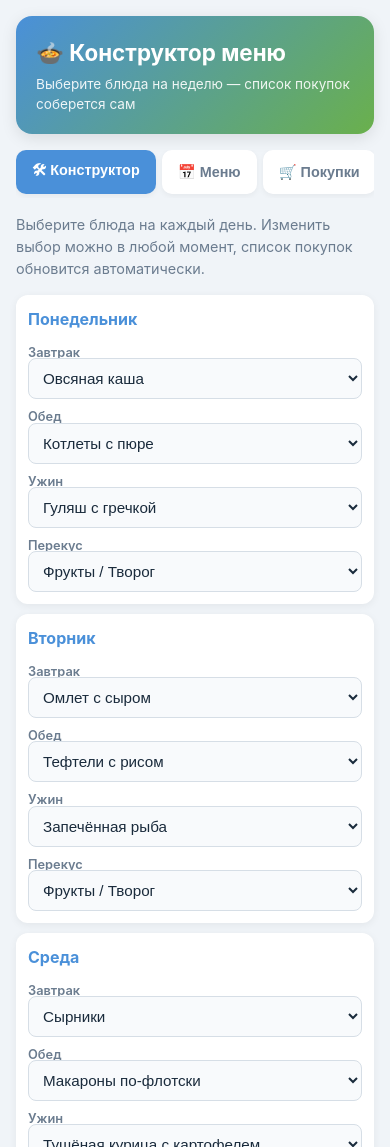
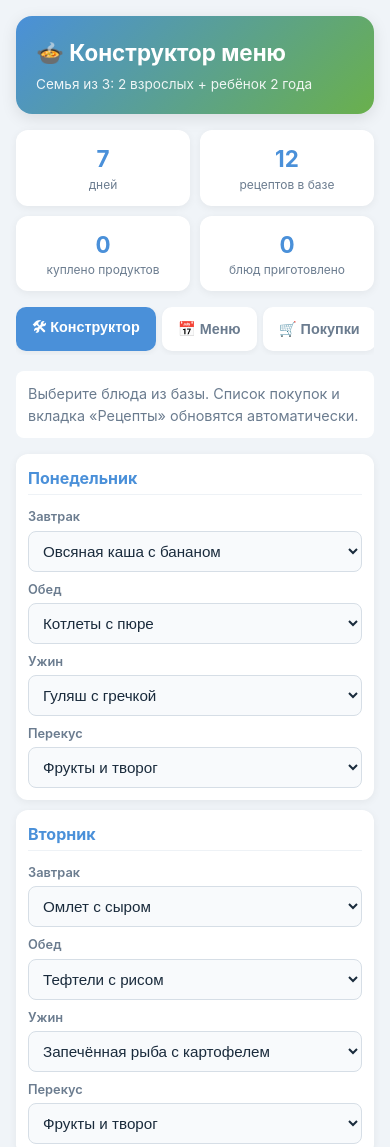
Before and after one commit to foxmaksim92-sketch/cooking-menu, a plain HTML site: page index.html in a window 390 px wide. Shown: the top 1147 px of the page. Drawn offline with Linux system fonts and the light colour scheme.

Commit message:
Update index.html
1

```diff
--- a/index.html
+++ b/index.html
@@ -6,7 +6,7 @@
 <meta name="theme-color" content="#4a90d9">
 <meta name="apple-mobile-web-app-capable" content="yes">
 <meta name="apple-mobile-web-app-status-bar-style" content="black-translucent">
-<title>Меню и Рецепты</title>
+<title>Конструктор меню и рецепты</title>
 <link rel="manifest" href="manifest.json">
 <style>
   * { margin: 0; padding: 0; box-sizing: border-box; -webkit-tap-highlight-color: transparent; }
@@ -16,6 +16,7 @@
     color: #1a2b3c;
     padding: calc(16px + env(safe-area-inset-top)) 16px calc(16px + env(safe-area-inset-bottom)) 16px;
     line-height: 1.5;
+    overscroll-behavior-y: none;
   }
   .container { max-width: 800px; margin: 0 auto; }
 
@@ -29,6 +30,22 @@
   }
   header h1 { font-size: 1.4rem; margin-bottom: 4px; }
   header p { opacity: 0.9; font-size: 0.85rem; }
+
+  .stats {
+    display: grid;
+    grid-template-columns: repeat(2, 1fr);
+    gap: 10px;
+    margin-bottom: 16px;
+  }
+  .stat-card {
+    background: #fff;
+    border-radius: 12px;
+    padding: 12px;
+    text-align: center;
+    box-shadow: 0 2px 8px rgba(0,0,0,0.06);
+  }
+  .stat-card .num { font-size: 1.4rem; font-weight: 700; color: #4a90d9; }
+  .stat-card .label { font-size: 0.75rem; color: #6b7c8f; }
 
   .tabs {
     display: flex;
@@ -69,7 +86,7 @@
     grid-template-columns: 1fr;
     gap: 8px;
   }
-  .builder-row h4 { color: #4a90d9; font-size: 1rem; margin-bottom: 4px; }
+  .builder-row h4 { color: #4a90d9; font-size: 1rem; margin-bottom: 4px; border-bottom: 1px solid #eef2f6; padding-bottom: 4px; }
   .builder-row select {
     width: 100%;
     padding: 10px;
@@ -80,7 +97,7 @@
     color: #1a2b3c;
     outline: none;
   }
-  .builder-row label { font-size: 0.8rem; color: #6b7c8f; font-weight: 600; margin-bottom: -4px; display: block; }
+  .builder-row label { font-size: 0.8rem; color: #6b7c8f; font-weight: 600; margin-bottom: 4px; display: block; }
 
   /* Меню */
   .days { display: grid; grid-template-columns: 1fr; gap: 12px; }
@@ -91,10 +108,13 @@
     box-shadow: 0 2px 8px rgba(0,0,0,0.06);
     border-left: 4px solid #4a90d9;
   }
-  .day-card h3 { font-size: 1rem; margin-bottom: 10px; color: #4a90d9; border-bottom: 1px solid #eef2f6; padding-bottom: 6px; }
-  .meal-item { margin-bottom: 8px; font-size: 0.95rem; }
-  .meal-item b { color: #6b7c8f; font-size: 0.85rem; display: block; }
-  .meal-item span { font-weight: 500; }
+  .day-card h3 { font-size: 1rem; margin-bottom: 12px; color: #4a90d9; border-bottom: 1px solid #eef2f6; padding-bottom: 6px; }
+  .meal { margin-bottom: 10px; font-size: 0.95rem; display: flex; align-items: flex-start; }
+  .meal b { color: #1a2b3c; display: block; margin-bottom: 2px; font-size: 0.85rem; color: #6b7c8f;}
+  .meal .dish-text { flex: 1; font-weight: 500; }
+  .meal.done { text-decoration: line-through; opacity: 0.45; }
+  .meal input { margin-right: 12px; margin-top: 4px; cursor: pointer; flex-shrink: 0; width: 20px; height: 20px; }
+  .meal label { cursor: pointer; display: flex; flex-direction: column; }
 
   /* Покупки */
   .shop-grid { display: grid; grid-template-columns: 1fr; gap: 12px; }
@@ -105,25 +125,27 @@
     box-shadow: 0 2px 8px rgba(0,0,0,0.06);
   }
   .shop-cat h3 { font-size: 0.95rem; margin-bottom: 10px; padding-bottom: 6px; border-bottom: 2px solid #eef2f6; color: #4a90d9; }
-  .shop-item { display: flex; align-items: flex-start; font-size: 0.95rem; padding: 6px 0; }
+  .shop-item { display: flex; align-items: flex-start; font-size: 0.95rem; padding: 8px 0; }
   .shop-item input { margin-right: 12px; margin-top: 2px; cursor: pointer; width: 20px; height: 20px; flex-shrink: 0; }
   .shop-item.done label { text-decoration: line-through; opacity: 0.45; }
-  .shop-item label { cursor: pointer; flex: 1; display: flex; justify-content: space-between; }
-  .shop-item .qty { color: #8a9bb0; font-size: 0.8rem; margin-left: 8px; }
+  .shop-item label { cursor: pointer; flex: 1; display: flex; justify-content: space-between; align-items: flex-start; }
+  .shop-item .qty { color: #8a9bb0; font-size: 0.8rem; margin-left: 8px; text-align: right; flex-shrink: 0; max-width: 45%; }
+  .shop-item .name-text { flex: 1; }
 
   .progress-wrap { background: #fff; border-radius: 12px; padding: 16px; margin-bottom: 16px; box-shadow: 0 2px 8px rgba(0,0,0,0.06); }
   .progress-bar { height: 10px; background: #eef2f6; border-radius: 6px; overflow: hidden; margin-top: 8px; }
   .progress-fill { height: 100%; background: linear-gradient(90deg, #4a90d9, #6ab04c); width: 0%; transition: width 0.3s; }
 
   .action-btn {
-    background: #fff; border: 1px solid #d6dee6; padding: 10px 16px; border-radius: 8px; cursor: pointer; font-size: 0.85rem; color: #6b7c8f; width: 100%; margin-top: 10px; font-weight: 600;
+    background: #fff; border: 1px solid #d6dee6; padding: 10px 16px; border-radius: 8px; cursor: pointer; font-size: 0.85rem; color: #6b7c8f; width: 100%; margin-top: 10px; font-weight: 600; transition: 0.2s;
   }
   .action-btn:hover { border-color: #4a90d9; color: #4a90d9; }
   .action-btn.danger { border-color: #ff6b6b; color: #ff6b6b; }
 
   /* Рецепты */
+  .recipes-grid { display: grid; grid-template-columns: 1fr; gap: 12px; }
   .recipe-card {
-    background: #fff; border-radius: 12px; padding: 16px; box-shadow: 0 2px 8px rgba(0,0,0,0.06); border-top: 4px solid #6ab04c; margin-bottom: 12px;
+    background: #fff; border-radius: 12px; padding: 16px; box-shadow: 0 2px 8px rgba(0,0,0,0.06); border-top: 4px solid #6ab04c;
   }
   .recipe-card h3 { font-size: 1.05rem; margin-bottom: 12px; color: #4a90d9; }
   .recipe-card .ingredients { background: #f8fafc; padding: 12px; border-radius: 8px; font-size: 0.85rem; margin-bottom: 12px; border-left: 3px solid #6ab04c; }
@@ -132,9 +154,10 @@
   .recipe-card ol li { margin-bottom: 6px; }
 
   @media (min-width: 600px) {
-    .builder-row { grid-template-columns: 1fr 1fr 1fr; align-items: end; }
-    .builder-row h4 { grid-column: 1 / -1; margin-bottom: 0; }
-    .days, .shop-grid { grid-template-columns: repeat(auto-fit, minmax(300px, 1fr)); }
+    .stats { grid-template-columns: repeat(4, 1fr); }
+    .builder-row { grid-template-columns: repeat(2, 1fr); align-items: end; }
+    .builder-row h4 { grid-column: 1 / -1; }
+    .days, .shop-grid, .recipes-grid { grid-template-columns: repeat(auto-fit, minmax(300px, 1fr)); }
   }
 </style>
 </head>
@@ -143,8 +166,15 @@
 
   <header>
     <h1>🍲 Конструктор меню</h1>
-    <p>Выберите блюда на неделю — список покупок соберется сам</p>
+    <p>Семья из 3: 2 взрослых + ребёнок 2 года</p>
   </header>
+
+  <div class="stats">
+    <div class="stat-card"><div class="num">7</div><div class="label">дней</div></div>
+    <div class="stat-card"><div class="num">12</div><div class="label">рецептов в базе</div></div>
+    <div class="stat-card"><div class="num" id="statBought">0</div><div class="label">куплено продуктов</div></div>
+    <div class="stat-card"><div class="num" id="statMeals">0</div><div class="label">блюд приготовлено</div></div>
+  </div>
 
   <div class="tabs">
     <button class="tab active" data-panel="builder">🛠 Конструктор</button>
@@ -155,11 +185,11 @@
 
   <!-- КОНСТРУКТОР -->
   <div class="panel active" id="panel-builder">
-    <div style="margin-bottom: 16px; font-size: 0.9rem; color: #6b7c8f;">
-      Выберите блюда на каждый день. Изменить выбор можно в любой момент, список покупок обновится автоматически.
+    <div style="margin-bottom: 16px; font-size: 0.9rem; color: #6b7c8f; background:#fff; padding:12px; border-radius:8px;">
+      Выберите блюда из базы. Список покупок и вкладка «Рецепты» обновятся автоматически.
     </div>
     <div id="builder-container"></div>
-    <button class="action-btn" id="resetWeekBtn">🔄 Сбросить меню на неделю (вернуть по умолчанию)</button>
+    <button class="action-btn danger" id="resetWeekBtn">🔄 Вернуть меню по умолчанию</button>
   </div>
 
   <!-- МЕНЮ -->
@@ -171,135 +201,67 @@
   <div class="panel" id="panel-shopping">
     <div class="progress-wrap">
       <div style="display:flex;justify-content:space-between;align-items:center;">
-        <b>Прогресс покупок</b>
+        <b>Прогресс закупки</b>
         <span id="shopProgressText" style="font-size:0.9rem;color:#6b7c8f;">0 / 0</span>
       </div>
       <div class="progress-bar"><div class="progress-fill" id="shopProgressFill"></div></div>
-      <button class="action-btn" id="resetShop">Сбросить купленные продукты</button>
+      <button class="action-btn" id="resetShop">Снять все галочки с продуктов</button>
     </div>
     <div class="shop-grid" id="shopping"></div>
   </div>
 
   <!-- РЕЦЕПТЫ -->
   <div class="panel" id="panel-recipes">
-    <div id="recipes"></div>
+    <div class="recipes-grid" id="recipes"></div>
   </div>
 
 </div>
 
 <script>
-  // ---------- БАЗА ДАННЫХ РЕЦЕПТОВ ----------
+  // ---------- БАЗА РЕЦЕПТОВ ----------
   const recipeDB = [
-    {
-      id: "kotleti",
-      name: "Котлеты с пюре",
-      category: "обед",
-      ingredients: ["Фарш 600г", "Лук 1шт", "Яйцо 1шт", "Хлеб 2ломтя", "Молоко 100мл", "Картофель 800г", "Сливочное масло 30г"],
-      steps: ["Хлеб замочить в молоке.", "Смешать фарш, лук, яйцо, хлеб и соль.", "Обжарить котлеты по 3-4 мин, потушить 10 мин под крышкой.", "Картофель отварить и размять с молоком и маслом."]
-    },
-    {
-      id: "tefteli",
-      name: "Тефтели с рисом",
-      category: "обед",
-      ingredients: ["Фарш 600г", "Рис 100г", "Лук 1шт", "Яйцо 1шт", "Томатная паста 2ст.л", "Сметана 3ст.л"],
-      steps: ["Рис отварить до полуготовности.", "Смешать фарш, рис, лук, яйцо.", "Сформировать шарики и обжарить.", "Залить соусом (паста+сметана+вода) и тушить 25 мин."]
-    },
-    {
-      id: "gulyash",
-      name: "Гуляш с гречкой",
-      category: "обед",
-      ingredients: ["Говядина 700г", "Лук 1шт", "Морковь 1шт", "Томатная паста 2ст.л", "Мука 1ст.л", "Сметана 2ст.л", "Гречка 250г"],
-      steps: ["Мясо обжарить до румяности.", "Добавить лук и морковь.", "Всыпать муку, добавить пасту и воду. Тушить 45 мин.", "Гречку отварить отдельно."]
-    },
-    {
-      id: "pasta_flotski",
-      name: "Макароны по-флотски",
-      category: "обед",
-      ingredients: ["Макароны 400г", "Фарш 500г", "Лук 1шт"],
-      steps: ["Отварить макароны.", "Обжарить фарш с луком.", "Смешать и потушить 5 минут."]
-    },
-    {
-      id: "riba",
-      name: "Запечённая рыба",
-      category: "ужин",
-      ingredients: ["Рыба 700г", "Картофель 800г", "Лук 1шт", "Морковь 1шт", "Сметана 3ст.л"],
-      steps: ["Картофель нарезать дольками и запекать 20 мин при 200C.", "Рыбу смазать сметаной, положить лук и морковь сверху.", "Запекать еще 20 минут."]
-    },
-    {
-      id: "kurica_tushenaya",
-      name: "Тушёная курица с картофелем",
-      category: "ужин",
-      ingredients: ["Курица 700г", "Картофель 500г", "Лук 1шт", "Морковь 1шт", "Томатная паста 1ст.л"],
-      steps: ["Курицу обжарить.", "Добавить лук и морковь.", "Положить картофель, пасту и воду. Тушить 30-40 мин."]
-    },
-    {
-      id: "shangi",
-      name: "Шаньги с картофелем",
-      category: "обед",
-      ingredients: ["Мука 500г", "Молоко 250мл", "Дрожжи 7г", "Сахар 1ст.л", "Яйцо 1шт", "Масло 50г", "Картофель 800г", "Сметана 3ст.л"],
-      steps: ["Замесить дрожжевое тесто, дать подойти.", "Сделать пюре.", "Раскатать лепешки, выложить пюре.", "Выпекать при 200C 15-20 мин."]
-    },
-    {
-      id: "kotlety_grachka",
-      name: "Котлеты с гречкой",
-      category: "ужин",
-      ingredients: ["Фарш 500г", "Лук 1шт", "Яйцо 1шт", "Гречка 200г"],
-      steps: ["Сделать фарш, сформировать котлеты.", "Обжарить и потушить.", "Отварить гречку."]
-    },
-    {
-      id: "omlet",
-      name: "Омлет с сыром",
-      category: "завтрак",
-      ingredients: ["Яйца 3шт", "Молоко 100мл", "Сыр 50г"],
-      steps: ["Взбить яйца с молоком.", "Вылить на сковороду, посыпать сыром.", "Готовить под крышкой 5 мин."]
-    },
-    {
-      id: "syrniki",
-      name: "Сырники",
-      category: "завтрак",
-      ingredients: ["Творог 400г", "Яйцо 1шт", "Мука 3ст.л", "Сахар 1ст.л"],
-      steps: ["Смешать творог, яйцо, муку, сахар.", "Сформировать сырники.", "Обжарить или запечь."]
-    },
-    {
-      id: "ovsyanaya",
-      name: "Овсяная каша",
-      category: "завтрак",
-      ingredients: ["Овсянка 200г", "Молоко 500мл", "Банан 1шт"],
-      steps: ["Сварить овсянку на молоке.", "Добавить нарезанный банан."]
-    },
-    {
-      id: "frukti",
-      name: "Фрукты / Творог",
-      category: "перекус",
-      ingredients: ["Яблоки 1кг", "Бананы 1кг", "Творог 500г"],
-      steps: ["Просто нарезать и подать."]
-    }
+    // ЗАВТРАКИ
+    { id: "ovsyanaya", name: "Овсяная каша с бананом", category: "завтрак", ingredients: ["Овсянка 200г", "Молоко 500мл", "Банан 1шт"], steps: ["Сварить овсянку на молоке.", "Добавить нарезанный банан."] },
+    { id: "omlet", name: "Омлет с сыром", category: "завтрак", ingredients: ["Яйца 3шт", "Молоко 100мл", "Сыр 50г"], steps: ["Взбить яйца с молоком.", "Вылить на сковороду, посыпать сыром.", "Готовить под крышкой 5 мин."] },
+    { id: "syrniki", name: "Сырники", category: "завтрак", ingredients: ["Творог 400г", "Яйцо 1шт", "Мука 3ст.л", "Сахар 1ст.л"], steps: ["Смешать ингредиенты.", "Сформировать сырники.", "Обжарить или запечь."] },
+
+    // ОБЕДЫ / УЖИНЫ
+    { id: "kotleti", name: "Котлеты с пюре", category: "обед", ingredients: ["Фарш 600г", "Лук 1шт", "Яйцо 1шт", "Хлеб 2ломтя", "Молоко 100мл", "Картофель 800г", "Сливочное масло 30г"], steps: ["Хлеб замочить в молоке.", "Смешать фарш, лук, яйцо, хлеб.", "Обжарить, потушить 10 мин.", "Картофель отварить и размять."] },
+    { id: "tefteli", name: "Тефтели с рисом", category: "обед", ingredients: ["Фарш 600г", "Рис 100г", "Лук 1шт", "Яйцо 1шт", "Томатная паста 2ст.л", "Сметана 3ст.л"], steps: ["Рис отварить до полуготовности.", "Смешать с фаршем.", "Залить соусом и тушить 25 мин."] },
+    { id: "gulyash", name: "Гуляш с гречкой", category: "обед", ingredients: ["Говядина 700г", "Лук 1шт", "Морковь 1шт", "Томатная паста 2ст.л", "Мука 1ст.л", "Сметана 2ст.л", "Гречка 250г"], steps: ["Мясо обжарить.", "Добавить лук, морковь, пасту, воду. Тушить 45 мин.", "Гречку отварить."] },
+    { id: "pasta_flotski", name: "Макароны по-флотски", category: "обед", ingredients: ["Макароны 400г", "Фарш 500г", "Лук 1шт"], steps: ["Отварить макароны.", "Обжарить фарш с луком.", "Смешать."] },
+    { id: "riba", name: "Запечённая рыба с картофелем", category: "ужин", ingredients: ["Рыба 700г", "Картофель 800г", "Лук 1шт", "Морковь 1шт", "Сметана 3ст.л"], steps: ["Картофель запекать 20 мин при 200C.", "Рыбу смазать сметаной, добавить овощи.", "Запекать еще 20 мин."] },
+    { id: "kurica_tushenaya", name: "Тушёная курица с картофелем", category: "ужин", ingredients: ["Курица 700г", "Картофель 500г", "Лук 1шт", "Морковь 1шт", "Томатная паста 1ст.л"], steps: ["Курицу обжарить.", "Добавить овощи.", "Тушить 30-40 мин."] },
+    { id: "shangi", name: "Шаньги с картофелем", category: "обед", ingredients: ["Мука 500г", "Молоко 250мл", "Дрожжи 7г", "Сахар 1ст.л", "Яйцо 1шт", "Масло 50г", "Картофель 800г", "Сметана 3ст.л"], steps: ["Замесить тесто.", "Сделать пюре.", "Раскатать, выложить пюре.", "Выпекать при 200C 15-20 мин."] },
+    { id: "kotlety_grachka", name: "Котлеты с гречкой", category: "ужин", ingredients: ["Фарш 500г", "Лук 1шт", "Яйцо 1шт", "Гречка 200г"], steps: ["Сделать фарш.", "Обжарить.", "Отварить гречку."] },
+
+    // ПЕРЕКУСЫ
+    { id: "frukti", name: "Фрукты и творог", category: "перекус", ingredients: ["Яблоки 1кг", "Бананы 1кг", "Творог 500г", "Кефир 1л"], steps: ["Нарезать и подать."] }
   ];
 
-  // Меню по умолчанию (ID блюд)
   const defaultWeek = {
     "Понедельник": { "Завтрак": "ovsyanaya", "Обед": "kotleti", "Ужин": "gulyash", "Перекус": "frukti" },
     "Вторник": { "Завтрак": "omlet", "Обед": "tefteli", "Ужин": "riba", "Перекус": "frukti" },
     "Среда": { "Завтрак": "syrniki", "Обед": "pasta_flotski", "Ужин": "kurica_tushenaya", "Перекус": "frukti" },
-    "Четверг": { "Завтрак": "ovsyanaya", "Обед": "kotleti", "Ужин": "kotleti_grachka", "Перекус": "frukti" },
+    "Четверг": { "Завтрак": "ovsyanaya", "Обед": "kotleti", "Ужин": "kotlety_grachka", "Перекус": "frukti" },
     "Пятница": { "Завтрак": "omlet", "Обед": "riba", "Ужин": "tefteli", "Перекус": "frukti" },
     "Суббота": { "Завтрак": "syrniki", "Обед": "shangi", "Ужин": "pasta_flotski", "Перекус": "frukti" },
-    "Воскресенье": { "Завтрак": "ovsyanaya", "Обед": "kurica_tushenaya", "Ужин": "kotleti_grachka", "Перекус": "frukti" }
+    "Воскресенье": { "Завтрак": "ovsyanaya", "Обед": "kurica_tushenaya", "Ужин": "kotlety_grachka", "Перекус": "frukti" }
   };
 
   const daysOfWeek = ["Понедельник", "Вторник", "Среда", "Четверг", "Пятница", "Суббота", "Воскресенье"];
   const mealTypes = ["Завтрак", "Обед", "Ужин", "Перекус"];
 
-  // Хранилище
+  // Загрузка состояния
   let currentWeek = JSON.parse(localStorage.getItem('app_week_menu')) || JSON.parse(JSON.stringify(defaultWeek));
   let shopState = JSON.parse(localStorage.getItem('app_shops')) || {};
+  let mealState = JSON.parse(localStorage.getItem('app_meals')) || {};
 
-  // ---------- ВСПОМОГАТЕЛЬНЫЕ ФУНКЦИИ ----------
   function getRecipeById(id) {
     return recipeDB.find(r => r.id === id) || { name: "Не выбрано", ingredients: [], steps: [] };
   }
 
-  // ---------- РЕНДЕР КОНСТРУКТОРА ----------
+  // ---------- КОНСТРУКТОР ----------
   function renderBuilder() {
     const container = document.getElementById('builder-container');
     container.innerHTML = '';
@@ -311,7 +273,6 @@
 
       mealTypes.forEach(meal => {
         const selectedId = currentWeek[day][meal];
-        // Фильтруем рецепты по категории (или показываем все, если перекус)
         let options = recipeDB;
         if (meal === 'Завтрак') options = recipeDB.filter(r => r.category === 'завтрак');
         else if (meal === 'Обед') options = recipeDB.filter(r => r.category === 'обед' || r.category === 'ужин');
@@ -330,7 +291,6 @@
       container.appendChild(row);
     });
 
-    // Обработчик изменения селектов
     container.querySelectorAll('select').forEach(sel => {
       sel.addEventListener('change', (e) => {
         const day = e.target.dataset.day;
@@ -341,68 +301,74 @@
     });
   }
 
-  // ---------- РЕНДЕР МЕНЮ ----------
+  // ---------- МЕНЮ (С ЧЕКБОКСАМИ) ----------
   function renderMenu() {
     const daysEl = document.getElementById('days');
     daysEl.innerHTML = '';
 
-    daysOfWeek.forEach(day => {
+    daysOfWeek.forEach((day, di) => {
       const card = document.createElement('div');
       card.className = 'day-card';
       let html = `<h3>${day}</h3>`;
 
-      mealTypes.forEach(meal => {
+      mealTypes.forEach((meal, mi) => {
         const recipeId = currentWeek[day][meal];
         const recipe = getRecipeById(recipeId);
-        html += `<div class="meal-item">
-          <b>${meal}</b>
-          <span>${recipe.name}</span>
+        const mealKey = `meal-${di}-${mi}`;
+
+        const isChecked = mealState[mealKey] ? 'checked' : '';
+        const doneClass = mealState[mealKey] ? 'done' : '';
+
+        html += `<div class="meal ${doneClass}" id="wrap-${mealKey}">
+          <input type="checkbox" id="${mealKey}" data-type="meal" ${isChecked}>
+          <label for="${mealKey}">
+            <b>${meal}</b>
+            <span class="dish-text">${recipe.name}</span>
+          </label>
         </div>`;
       });
       card.innerHTML = html;
       daysEl.appendChild(card);
     });
+
+    // Обработчики чекбоксов в меню
+    daysEl.querySelectorAll('input[type="checkbox"]').forEach(cb => {
+      cb.addEventListener('change', (e) => {
+        const id = e.target.id;
+        mealState[id] = e.target.checked;
+        localStorage.setItem('app_meals', JSON.stringify(mealState));
+        document.getElementById('wrap-' + id).classList.toggle('done', e.target.checked);
+        updateStats();
+      });
+    });
   }
 
-  // ---------- ГЕНЕРАЦИЯ СПИСКА ПОКУПОК ----------
-  function generateShoppingList() {
-    const ingMap = {}; // Название -> количество (чтобы убрать дубли)
+  // ---------- ПОКУПКИ ----------
+  function renderShoppingList() {
+    const ingMap = {};
 
     daysOfWeek.forEach(day => {
       mealTypes.forEach(meal => {
-        const recipeId = currentWeek[day][meal];
-        const recipe = getRecipeById(recipeId);
-
+        const recipe = getRecipeById(currentWeek[day][meal]);
         recipe.ingredients.forEach(ing => {
-          // Простейшая очистка: "Фарш 600г" -> "Фарш"
-          // В реальном приложении тут нужен парсер, но мы сделаем группировку по первому слову
           const parts = ing.split(' ');
           const name = parts[0];
           const qty = parts.slice(1).join(' ');
-
-          if (!ingMap[name]) {
-            ingMap[name] = new Set();
-          }
+          if (!ingMap[name]) ingMap[name] = new Set();
           if (qty) ingMap[name].add(qty);
         });
       });
     });
 
-    // Сортируем по алфавиту
     const sortedNames = Object.keys(ingMap).sort();
-
     const shopEl = document.getElementById('shopping');
     shopEl.innerHTML = '';
 
-    // Просто выводим в одну колонку (можно сгруппировать по категориям, если добавить категории в БД)
     const catCard = document.createElement('div');
     catCard.className = 'shop-cat';
     catCard.innerHTML = `<h3>Список продуктов на неделю</h3>`;
 
-    let totalItems = 0;
-
     sortedNames.forEach(name => {
-      totalItems++;
       const qtys = Array.from(ingMap[name]).join(', ');
       const id = `shop-${name}`;
       const isChecked = shopState[id] ? 'checked' : '';
@@ -420,46 +386,25 @@
     });
 
     shopEl.appendChild(catCard);
+    updateStats();
 
-    // Обновляем прогресс
-    updateShoppingProgress(totalItems);
-
-    // Навешиваем обработчики на новые чекбоксы
     shopEl.querySelectorAll('input[type="checkbox"]').forEach(cb => {
       cb.addEventListener('change', (e) => {
         const id = e.target.id;
         shopState[id] = e.target.checked;
         localStorage.setItem('app_shops', JSON.stringify(shopState));
         document.getElementById('wrap-' + id).classList.toggle('done', e.target.checked);
-        updateShoppingProgress(totalItems);
+        updateStats();
       });
     });
   }
 
-  function updateShoppingProgress(total) {
-    const bought = document.querySelectorAll('#shopping input[type="checkbox"]:checked').length;
-    document.getElementById('shopProgressText').textContent = `${bought} / ${total}`;
-    document.getElementById('shopProgressFill').style.width = (total ? (bought/total*100) : 0) + '%';
-  }
-
-  // ---------- РЕНДЕР РЕЦЕПТОВ ----------
+  // ---------- РЕЦЕПТЫ (ВСЕ) ----------
   function renderRecipes() {
     const recipesEl = document.getElementById('recipes');
     recipesEl.innerHTML = '';
 
-    // Собираем уникальные ID блюд, которые есть в текущей неделе
-    const usedIds = new Set();
-    daysOfWeek.forEach(day => {
-      mealTypes.forEach(meal => {
-        usedIds.add(currentWeek[day][meal]);
-      });
-    });
-
-    // Выводим только те рецепты, которые используются
-    usedIds.forEach(id => {
-      const recipe = getRecipeById(id);
-      if (recipe.name === "Не выбрано") return;
-
+    recipeDB.forEach(recipe => {
       const card = document.createElement('div');
       card.className = 'recipe-card';
 
@@ -477,27 +422,43 @@
     });
   }
 
-  // ---------- СОХРАНЕНИЕ И ОБЩИЙ РЕНДЕР ----------
+  // ---------- СТАТИСТИКА И СИНХРОНИЗАЦИЯ ----------
+  function updateStats() {
+    const boughtCount = document.querySelectorAll('#shopping input[type="checkbox"]:checked').length;
+    const totalShop = document.querySelectorAll('#shopping input[type="checkbox"]').length;
+    const mealsCount = document.querySelectorAll('#days input[type="checkbox"]:checked').length;
+
+    document.getElementById('statBought').textContent = boughtCount;
+    document.getElementById('statMeals').textContent = mealsCount;
+
+    const shopProgressText = document.getElementById('shopProgressText');
+    const shopProgressFill = document.getElementById('shopProgressFill');
+
+    if (shopProgressText && shopProgressFill) {
+      shopProgressText.textContent = `${boughtCount} / ${totalShop}`;
+      shopProgressFill.style.width = (totalShop ? (boughtCount/totalShop*100) : 0) + '%';
+    }
+  }
+
   function saveAndRenderAll() {
     localStorage.setItem('app_week_menu', JSON.stringify(currentWeek));
     renderMenu();
     renderShoppingList();
-    renderRecipes();
   }
 
   // ---------- СБРОС ----------
   document.getElementById('resetWeekBtn').addEventListener('click', () => {
-    if(!confirm('Вернуть меню по умолчанию на эту неделю?')) return;
+    if(!confirm('Вернуть стандартное меню на эту неделю?')) return;
     currentWeek = JSON.parse(JSON.stringify(defaultWeek));
     saveAndRenderAll();
-    renderBuilder(); // Перерисовываем селекты
+    renderBuilder();
   });
 
   document.getElementById('resetShop').addEventListener('click', () => {
-    if(!confirm('Снять все галочки с купленных продуктов?')) return;
+    if(!confirm('Снять все галочки с продуктов?')) return;
     shopState = {};
     localStorage.removeItem('app_shops');
-    generateShoppingList(); // Перерисовываем список
+    renderShoppingList();
   });
 
   // ---------- ТАБЫ ----------
@@ -512,8 +473,8 @@
 
   // ---------- ИНИЦИАЛИЗАЦИЯ ----------
   renderBuilder();
+  renderRecipes(); // Выводим все рецепты
   saveAndRenderAll();
-
 </script>
 </body>
 </html>
```
